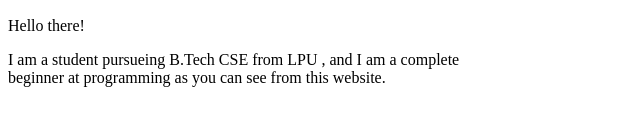
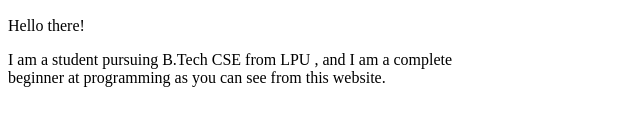
Before and after one commit to Zeus-2321/web-platform-kykjkc, a plain HTML site: page index.html in a window 1280 px wide. Shown: the part 411-536 px from the top of the page, 0-640 px from the left. Drawn offline with Linux system fonts and the light colour scheme.

Commit message:
1 file modified

```diff
--- a/index.html
+++ b/index.html
@@ -20,7 +20,7 @@ Challenge 4: Add a <p> tag to briefly describe yourself. -->
     <h2>Dev Pratap</h2>
     <p>Hello there!</p>
     <p>
-      I am a student pursueing B.Tech CSE from LPU , and I am a complete<br />
+      I am a student pursuing B.Tech CSE from LPU , and I am a complete<br />
       beginner at programming as you can see from this website.
     </p>
   </body>
```
